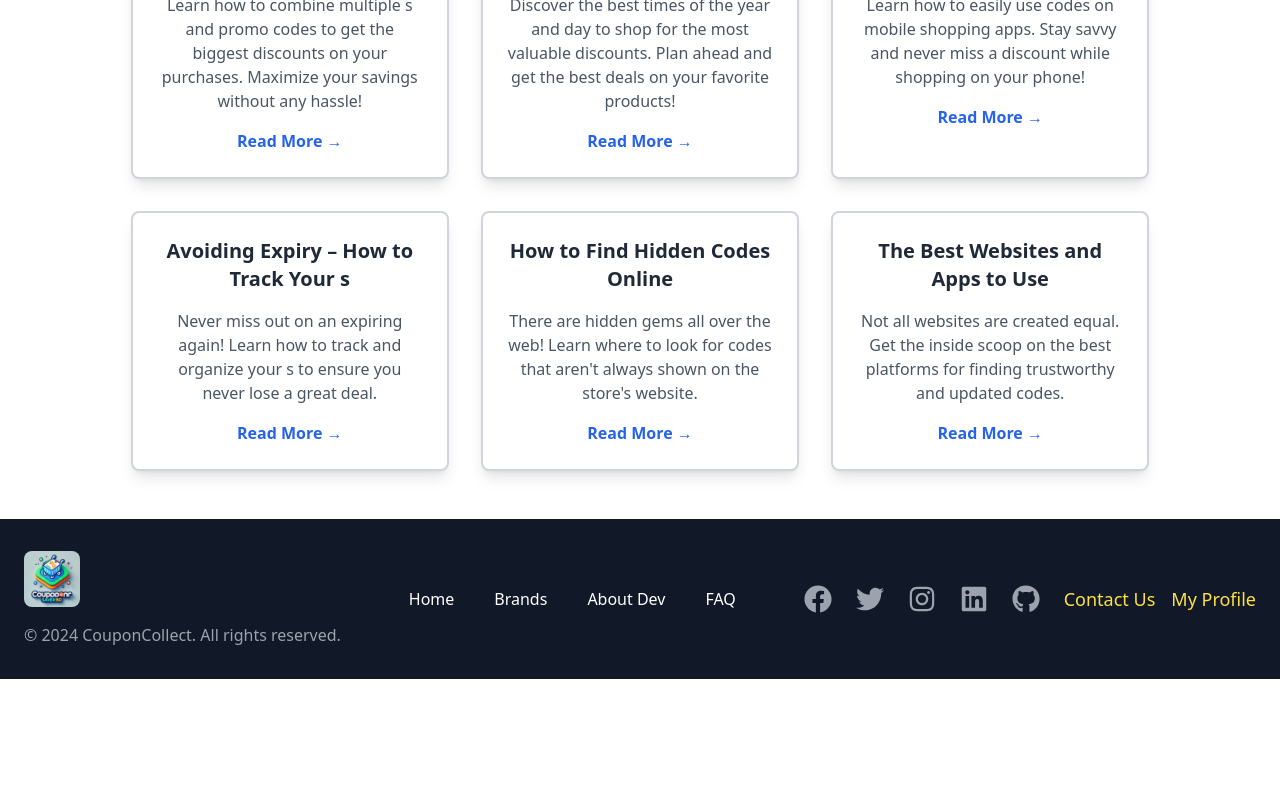
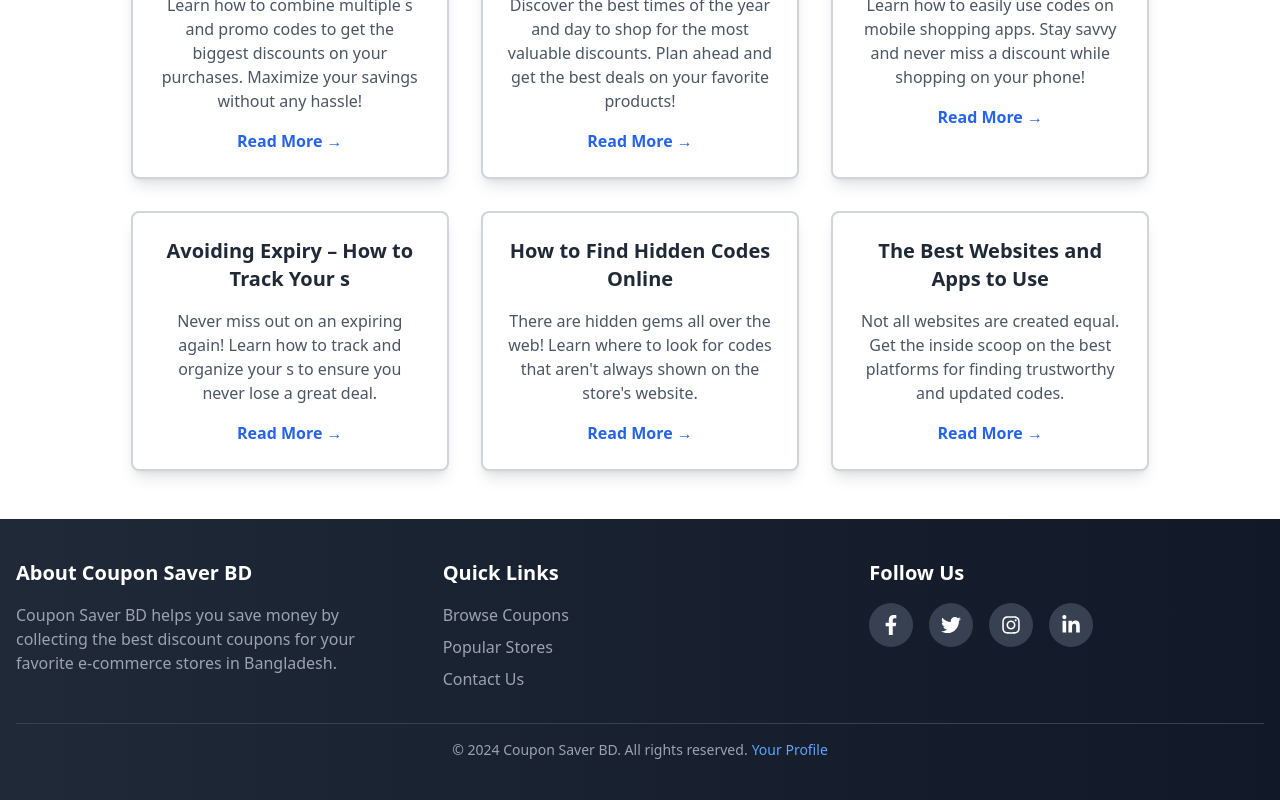
Before and after one commit to Tonmoy-1/cupon-server, a React (Vite) app: page / in a window 1280 px wide. Shown: the part 3201-4001 px from the top of the page. Before the commit the page ends 3880 px from the top, so only its background shows below. Built offline with nearby package versions, Linux system fonts and the light colour scheme; no server answers.

Commit message:
Update footer again

```diff
--- a/src/Components/Footer.jsx
+++ b/src/Components/Footer.jsx
@@ -1,113 +1,93 @@
 import {
-  FaFacebook,
+  FaFacebookF,
   FaTwitter,
   FaInstagram,
-  FaLinkedin,
-  FaGithub,
+  FaLinkedinIn,
 } from "react-icons/fa";
-import logo from "../assets/logo.webp";
 
 const Footer = () => {
   return (
-    <footer className="bg-gray-900 text-white py-8 ">
-      <div className="max-w-7xl mx-auto px-6 flex flex-col md:flex-row justify-between items-center space-y-8 md:space-y-0">
-        {/* Left Side  */}
-        <div className="flex flex-col items-center md:items-start">
-          <img src={logo} alt="Logo" className="h-14 rounded-lg mb-4" />
-          <span className="text-sm md:text-base text-gray-400">
-            © 2024 CouponCollect. All rights reserved.
-          </span>
+    <footer className="bg-gradient-to-r from-gray-800 to-gray-900 text-white py-10">
+      <div className="container mx-auto px-4">
+        <div className="grid grid-cols-1 md:grid-cols-3 gap-8">
+          <div>
+            <h3 className="text-xl font-semibold mb-4">
+              About Coupon Saver BD
+            </h3>
+            <p className="text-gray-400">
+              Coupon Saver BD helps you save money by collecting the best
+              discount coupons for your favorite e-commerce stores in
+              Bangladesh.
+            </p>
+          </div>
+          <div>
+            <h3 className="text-xl font-semibold mb-4">Quick Links</h3>
+            <ul className="space-y-2 cursor-pointer">
+              <li>
+                <a className="text-gray-400 hover:text-white transition">
+                  Browse Coupons
+                </a>
+              </li>
+              <li>
+                <a className="text-gray-400 hover:text-white transition">
+                  Popular Stores
+                </a>
+              </li>
+              <li>
+                <a className="text-gray-400 hover:text-white transition">
+                  Contact Us
+                </a>
+              </li>
+            </ul>
           </div>
 
-        {/* Center */}
-        <div className="flex flex-col items-center space-y-4 md:space-y-0 md:flex-row md:space-x-10">
+          {/* Social Section */}
+          <div>
+            <h3 className="text-xl font-semibold mb-4">Follow Us</h3>
+            <div className="flex space-x-4">
               <a
-            href="/home"
-            className="hover:text-yellow-400 transition-all duration-300"
-          >
-            Home
-          </a>
-          <a
-            href="/brands"
-            className="hover:text-yellow-400 transition-all duration-300"
-          >
-            Brands
-          </a>
-          <a
-            href="/about-dev"
-            className="hover:text-yellow-400 transition-all duration-300"
-          >
-            About Dev
-          </a>
-          <a
-            href="/faq"
-            className="hover:text-yellow-400 transition-all duration-300"
-          >
-            FAQ
-          </a>
-        </div>
-
-        {/* Right Side  */}
-        <div className="flex flex-col md:flex-row items-center space-y-4 md:space-y-0 md:space-x-6">
-          {/* Social Media Icons */}
-          <div className="flex space-x-6">
-            <a
-              href="https://www.facebook.com/yourprofile"
+                href="https://facebook.com/yourprofile"
                 target="_blank"
                 rel="noopener noreferrer"
-              className="text-gray-400 hover:text-blue-500 transition-all duration-300"
+                className="bg-gray-700 p-3 rounded-full hover:bg-blue-600 transition"
               >
-              <FaFacebook size={28} />
+                <FaFacebookF size={20} />
               </a>
               <a
                 href="https://twitter.com/yourprofile"
                 target="_blank"
                 rel="noopener noreferrer"
-              className="text-gray-400 hover:text-blue-400 transition-all duration-300"
+                className="bg-gray-700 p-3 rounded-full hover:bg-blue-400 transition"
               >
-              <FaTwitter size={28} />
+                <FaTwitter size={20} />
               </a>
               <a
-              href="https://www.instagram.com/yourprofile"
+                href="https://instagram.com/yourprofile"
                 target="_blank"
                 rel="noopener noreferrer"
-              className="text-gray-400 hover:text-pink-500 transition-all duration-300"
+                className="bg-gray-700 p-3 rounded-full hover:bg-pink-500 transition"
               >
-              <FaInstagram size={28} />
+                <FaInstagram size={20} />
               </a>
+              <a className="bg-gray-700 p-3 rounded-full hover:bg-blue-500 transition">
+                <FaLinkedinIn size={20} />
+              </a>
+            </div>
+          </div>
+        </div>
+
+        <div className="border-t border-gray-700 mt-8 pt-4">
+          <p className="text-center text-gray-400 text-sm">
+            © 2024 Coupon Saver BD. All rights reserved.
             <a
-              href="https://www.linkedin.com/in/yourprofile"
+              href="https://linkedin.com/in/yourprofile"
               target="_blank"
               rel="noopener noreferrer"
-              className="text-gray-400 hover:text-blue-700 transition-all duration-300"
+              className="text-blue-400 hover:underline ml-1"
             >
-              <FaLinkedin size={28} />
+              Your Profile
             </a>
-            <a
-              href="https://github.com/yourprofile"
-              target="_blank"
-              rel="noopener noreferrer"
-              className="text-gray-400 hover:text-gray-500 transition-all duration-300"
-            >
-              <FaGithub size={28} />
-            </a>
-          </div>
-
-          {/* Profile */}
-          <div className="flex items-center space-x-4">
-            <a
-              href="/contact"
-              className="text-lg text-yellow-300 hover:text-yellow-400 transition-all duration-300"
-            >
-              Contact Us
-            </a>
-            <a
-              href="/profile"
-              className="text-lg text-yellow-300 hover:text-yellow-400 transition-all duration-300"
-            >
-              My Profile
-            </a>
-          </div>
+          </p>
         </div>
       </div>
     </footer>
```
Lines whose indentation alone changed are shown as unchanged.
